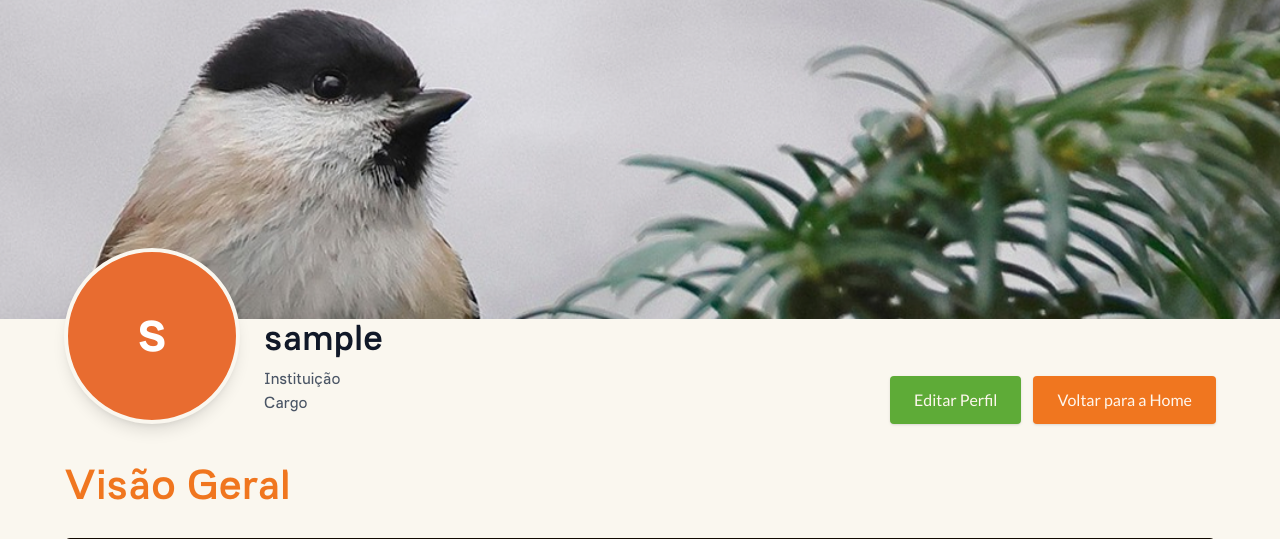
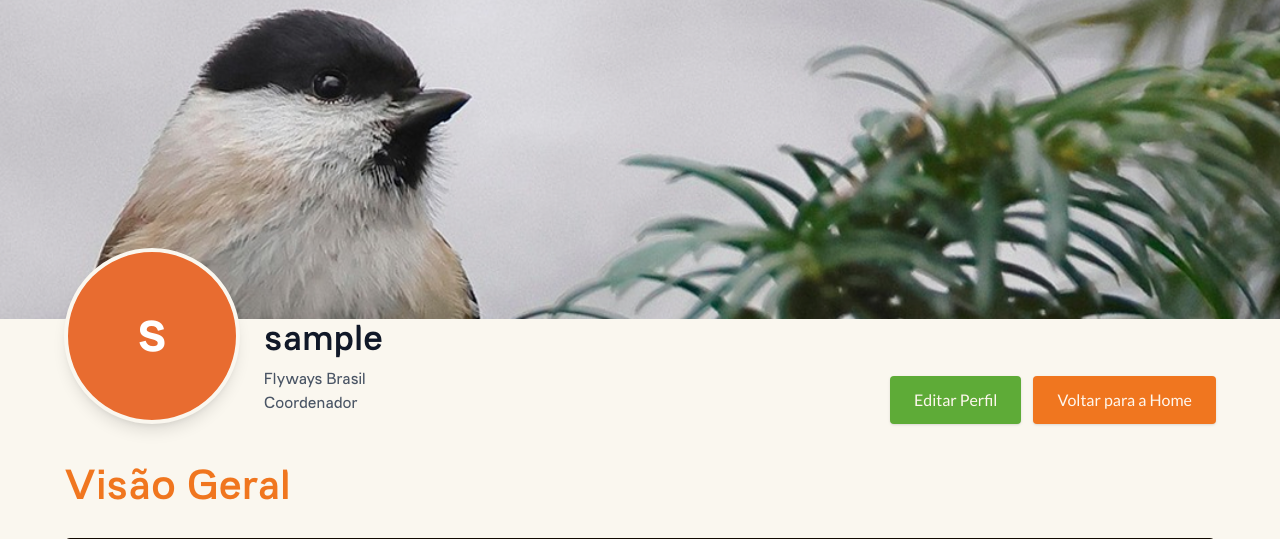
Before and after one commit to Augusto-Maux/mantui, a Flask app: page /usuario/perfil in a window 1280 px wide. Shown: the part 77-616 px from the top of the page. Run offline with Flask 3, Linux system fonts and the light colour scheme; the visitor is signed in with stand-in values (Sample User, id 1); style sheets or scripts are compiled from the project's sources.

Commit message:
Ajuste Perfil

```diff
--- a/templates/usuario/perfil.html
+++ b/templates/usuario/perfil.html
@@ -53,10 +53,10 @@
                                     {{ current_user.nome if current_user else 'Usuário' }}
                                 </h1>
                                 <p class="text-sm tablet:text-base text-gray-600 font-medium mt-1">
-                                    Instituição
+                                    Flyways Brasil
                                 </p>
                                 <p class="text-sm tablet:text-base text-gray-600 font-medium">
-                                    Cargo
+                                    Coordenador
                                 </p>
                             </div>
                         </div>
```
